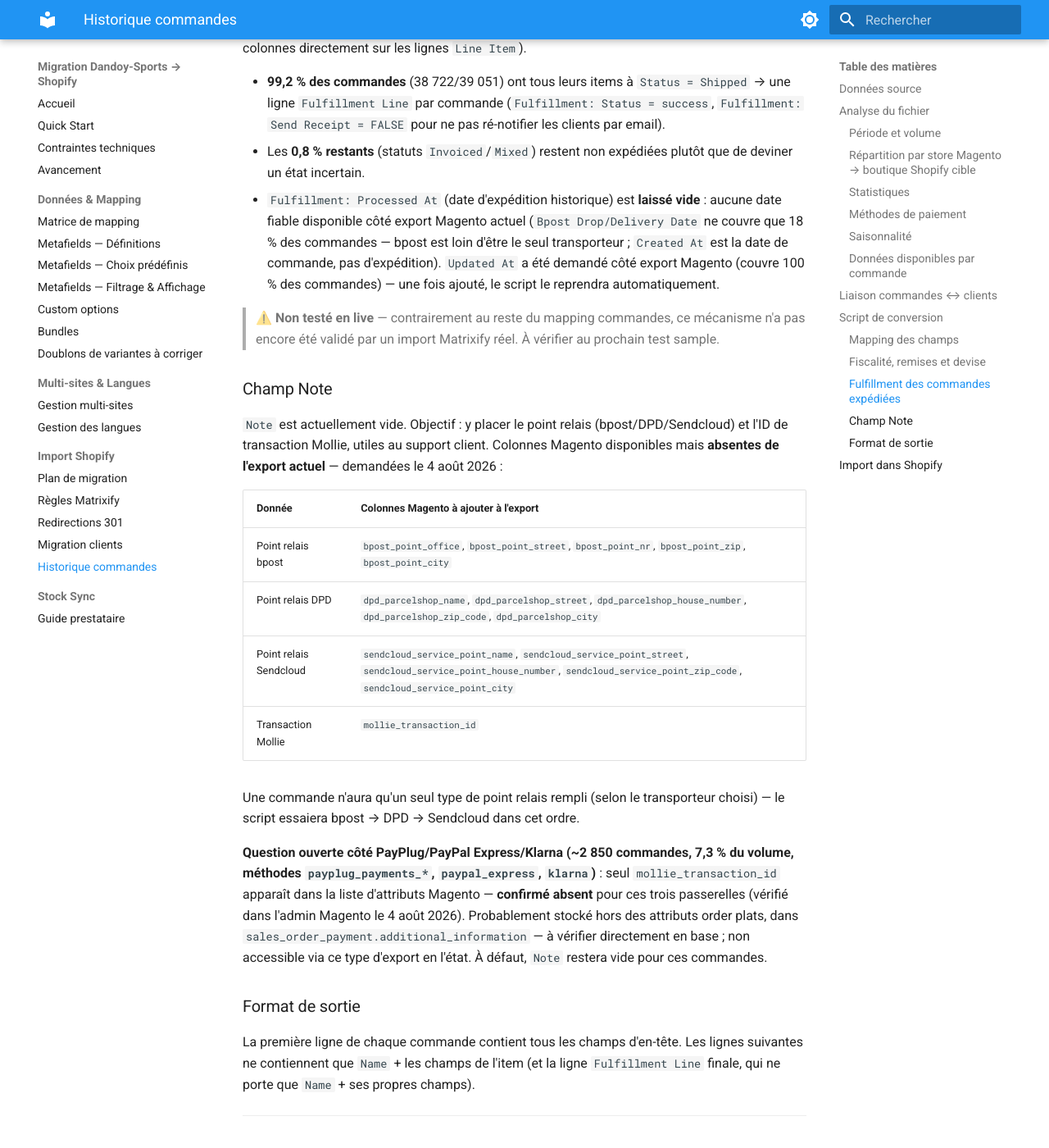
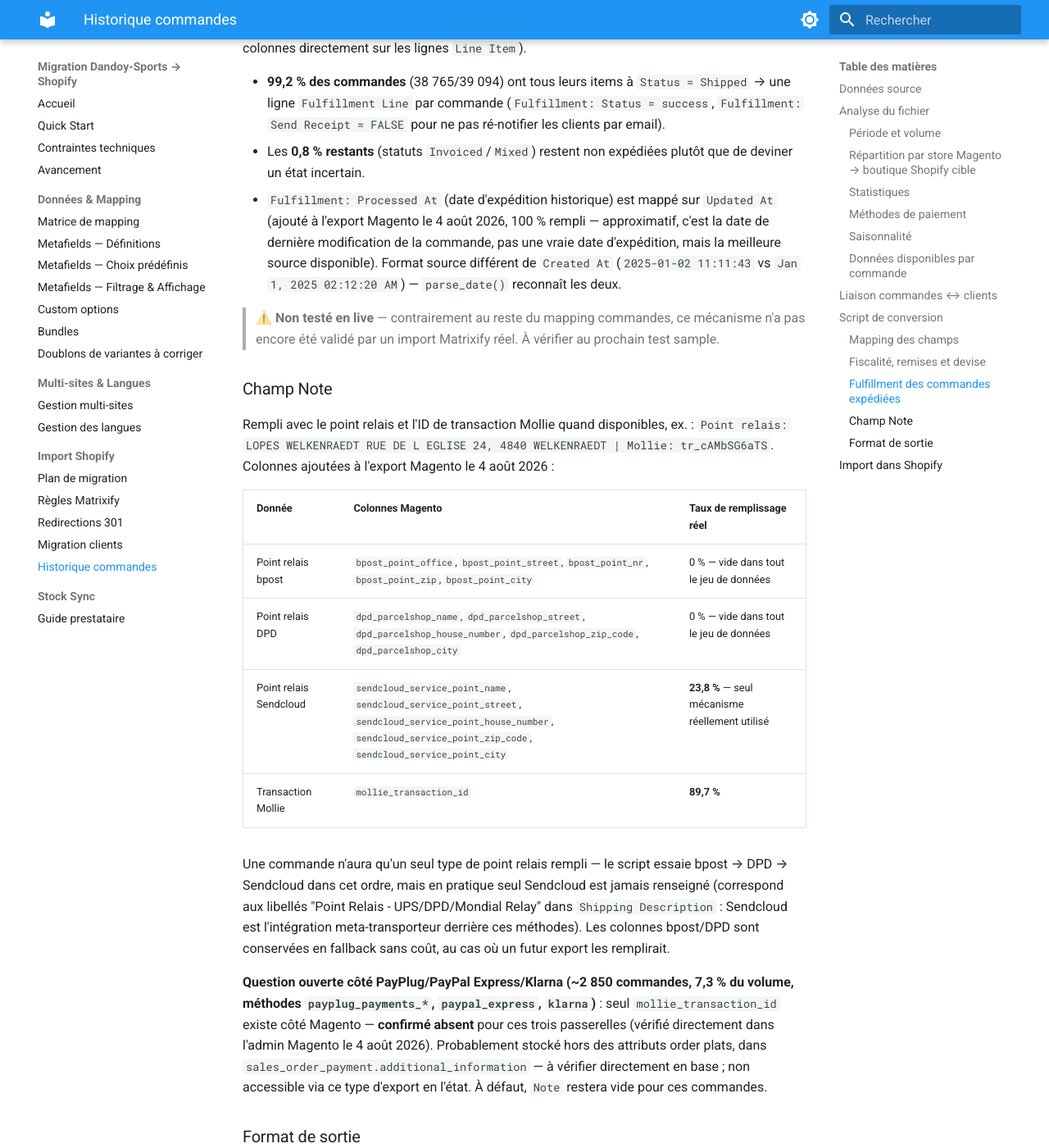
Before and after one commit to Webdigitales/dandoy-migration-2026, an MkDocs documentation site: the page built from 05_DOCS/import/orders.md, in a window 1280 px wide and 1400 px high, scrolled down 5216 px. Shown: the whole window at 82% size. Built offline with MkDocs 1.6.1 and Material for MkDocs 9.7.7, drawn with Linux system fonts in a browser that asks for light colours; some of the changed text lies outside the part shown.

Commit message:
Update docs: Fulfillment/Note unblocked, refreshed order counts
Both avancement_migration.md and the online orders.md now reflect the
4 août export update: Updated At wired into Fulfillment: Processed
At, Note field showing real fill rates (Sendcloud 23.8%, Mollie
89.7%, bpost/DPD confirmed always empty in this dataset). Also
refreshed order/line counts that had drifted (39,051 → 39,094) since
the source period is a rolling "jan 2025 → today" window.

Co-Authored-By: Claude Sonnet 5 <noreply@anthropic.com>

```diff
--- a/05_DOCS/import/orders.md
+++ b/05_DOCS/import/orders.md
@@ -11,7 +11,7 @@
 
 | Fichier | Lignes | Contenu |
 |---|---|---|
-| `export_order_all_2025_2026.csv` | 39 051 commandes | Commandes jan 2025–aujourd'hui avec line items (SKU, prix, qté), adresses billing/shipping |
+| `export_order_all_2025_2026.csv` | 39 094 commandes | Commandes jan 2025–aujourd'hui avec line items (SKU, prix, qté), adresses billing/shipping |
 
 ---
 
@@ -42,7 +42,7 @@ export tronqué — voir Historique des commits).
 |---|---|
 | CA total | 5 094 918 € |
 | Panier moyen | 130,47 € |
-| Commandes | 39 051 |
+| Commandes | 39 094 |
 | Line items total | 104 562 |
 | Items/commande | moy. 2,68 — max 56 |
 | Financial status paid | 36 324 (93%) |
@@ -79,8 +79,8 @@ Pic en **novembre-décembre** (Black Friday + Noël) : 3 963 + 3 198 commandes.
 | Adresse billing/shipping (rue, ville, CP, pays) | ✅ (14 colonnes ajoutées le 30 juillet 2026) |
 | Téléphone | ✅ |
 | Statut d'expédition par item (`Shipped`/`Invoiced`/`Mixed`) | ✅ |
-| Date d'expédition réelle | ❌ — voir [Fulfillment](#fulfillment-des-commandes-expédiées) |
-| Point relais (bpost/DPD/Sendcloud), ID transaction Mollie | ❌ — demandé, voir [Champ Note](#champ-note) |
+| Date d'expédition réelle | ⚠️ approximée par `Updated At` — voir [Fulfillment](#fulfillment-des-commandes-expédiées) |
+| Point relais (Sendcloud), ID transaction Mollie | ✅ (89,7 %) — voir [Champ Note](#champ-note) |
 
 ---
 
@@ -154,40 +154,43 @@ confirmé en échec). Il faut une ligne séparée par commande avec `Line: Type
 Line'` — confirmé par la doc officielle Matrixify (contredit une suggestion externe qui
 proposait des colonnes directement sur les lignes `Line Item`).
 
-- **99,2 % des commandes** (38 722/39 051) ont tous leurs items à `Status = Shipped` → une
+- **99,2 % des commandes** (38 765/39 094) ont tous leurs items à `Status = Shipped` → une
   ligne `Fulfillment Line` par commande (`Fulfillment: Status = success`,
   `Fulfillment: Send Receipt = FALSE` pour ne pas ré-notifier les clients par email).
 - Les **0,8 % restants** (statuts `Invoiced`/`Mixed`) restent non expédiées plutôt que de
   deviner un état incertain.
-- `Fulfillment: Processed At` (date d'expédition historique) est **laissé vide** : aucune
-  date fiable disponible côté export Magento actuel (`Bpost Drop/Delivery Date` ne couvre que
-  18 % des commandes — bpost est loin d'être le seul transporteur ; `Created At` est la date
-  de commande, pas d'expédition). `Updated At` a été demandé côté export Magento (couvre
-  100 % des commandes) — une fois ajouté, le script le reprendra automatiquement.
+- `Fulfillment: Processed At` (date d'expédition historique) est mappé sur `Updated At`
+  (ajouté à l'export Magento le 4 août 2026, 100 % rempli — approximatif, c'est la date de
+  dernière modification de la commande, pas une vraie date d'expédition, mais la meilleure
+  source disponible). Format source différent de `Created At`
+  (`2025-01-02 11:11:43` vs `Jan 1, 2025 02:12:20 AM`) — `parse_date()` reconnaît les deux.
 
 > ⚠️ **Non testé en live** — contrairement au reste du mapping commandes, ce mécanisme n'a
 > pas encore été validé par un import Matrixify réel. À vérifier au prochain test sample.
 
 ### Champ Note
 
-`Note` est actuellement vide. Objectif : y placer le point relais (bpost/DPD/Sendcloud) et
-l'ID de transaction Mollie, utiles au support client. Colonnes Magento disponibles mais
-**absentes de l'export actuel** — demandées le 4 août 2026 :
+Rempli avec le point relais et l'ID de transaction Mollie quand disponibles, ex. :
+`Point relais: LOPES WELKENRAEDT RUE DE L EGLISE 24, 4840 WELKENRAEDT | Mollie:
+tr_cAMbSG6aTS`. Colonnes ajoutées à l'export Magento le 4 août 2026 :
 
-| Donnée | Colonnes Magento à ajouter à l'export |
-|---|---|
-| Point relais bpost | `bpost_point_office`, `bpost_point_street`, `bpost_point_nr`, `bpost_point_zip`, `bpost_point_city` |
-| Point relais DPD | `dpd_parcelshop_name`, `dpd_parcelshop_street`, `dpd_parcelshop_house_number`, `dpd_parcelshop_zip_code`, `dpd_parcelshop_city` |
-| Point relais Sendcloud | `sendcloud_service_point_name`, `sendcloud_service_point_street`, `sendcloud_service_point_house_number`, `sendcloud_service_point_zip_code`, `sendcloud_service_point_city` |
-| Transaction Mollie | `mollie_transaction_id` |
+| Donnée | Colonnes Magento | Taux de remplissage réel |
+|---|---|---|
+| Point relais bpost | `bpost_point_office`, `bpost_point_street`, `bpost_point_nr`, `bpost_point_zip`, `bpost_point_city` | 0 % — vide dans tout le jeu de données |
+| Point relais DPD | `dpd_parcelshop_name`, `dpd_parcelshop_street`, `dpd_parcelshop_house_number`, `dpd_parcelshop_zip_code`, `dpd_parcelshop_city` | 0 % — vide dans tout le jeu de données |
+| Point relais Sendcloud | `sendcloud_service_point_name`, `sendcloud_service_point_street`, `sendcloud_service_point_house_number`, `sendcloud_service_point_zip_code`, `sendcloud_service_point_city` | **23,8 %** — seul mécanisme réellement utilisé |
+| Transaction Mollie | `mollie_transaction_id` | **89,7 %** |
 
-Une commande n'aura qu'un seul type de point relais rempli (selon le transporteur choisi) —
-le script essaiera bpost → DPD → Sendcloud dans cet ordre.
+Une commande n'aura qu'un seul type de point relais rempli — le script essaie bpost → DPD →
+Sendcloud dans cet ordre, mais en pratique seul Sendcloud est jamais renseigné (correspond aux
+libellés "Point Relais - UPS/DPD/Mondial Relay" dans `Shipping Description` : Sendcloud est
+l'intégration meta-transporteur derrière ces méthodes). Les colonnes bpost/DPD sont conservées
+en fallback sans coût, au cas où un futur export les remplirait.
 
 **Question ouverte côté PayPlug/PayPal Express/Klarna (~2 850 commandes, 7,3 % du volume,
 méthodes `payplug_payments_*`, `paypal_express`, `klarna`)** : seul `mollie_transaction_id`
-apparaît dans la liste d'attributs Magento — **confirmé absent** pour ces trois passerelles
-(vérifié dans l'admin Magento le 4 août 2026). Probablement stocké hors des attributs order
+existe côté Magento — **confirmé absent** pour ces trois passerelles (vérifié directement dans
+l'admin Magento le 4 août 2026). Probablement stocké hors des attributs order
 plats, dans `sales_order_payment.additional_information` — à vérifier directement en base ;
 non accessible via ce type d'export en l'état. À défaut, `Note` restera vide pour ces
 commandes.
```
Also changed, not shown: other parts of 05_DOCS/import/orders.md (+3 -3 lines), 02_ANALYSIS_AND_MAPPING/avancement_migration.md (+29 -3 lines).
